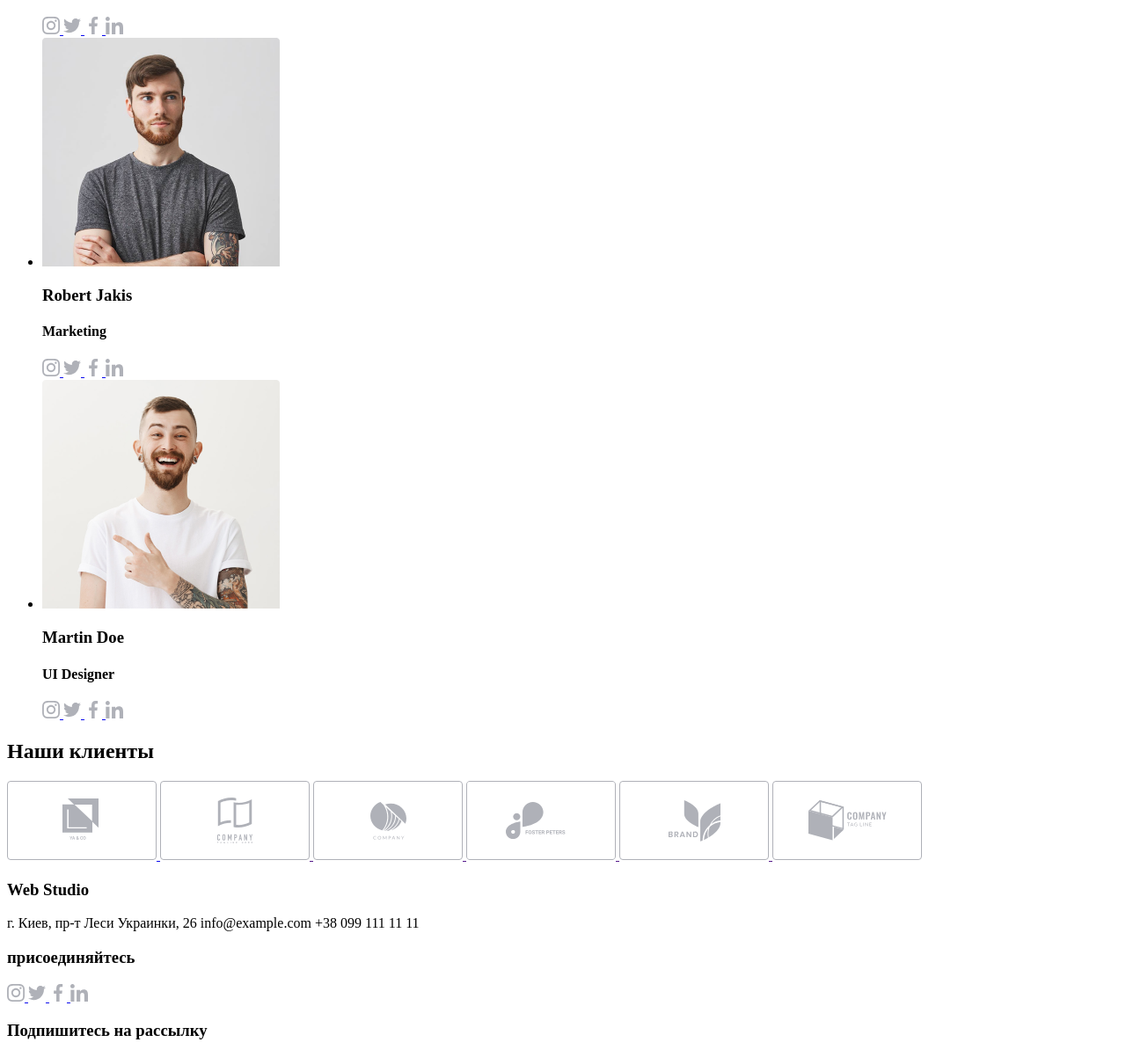
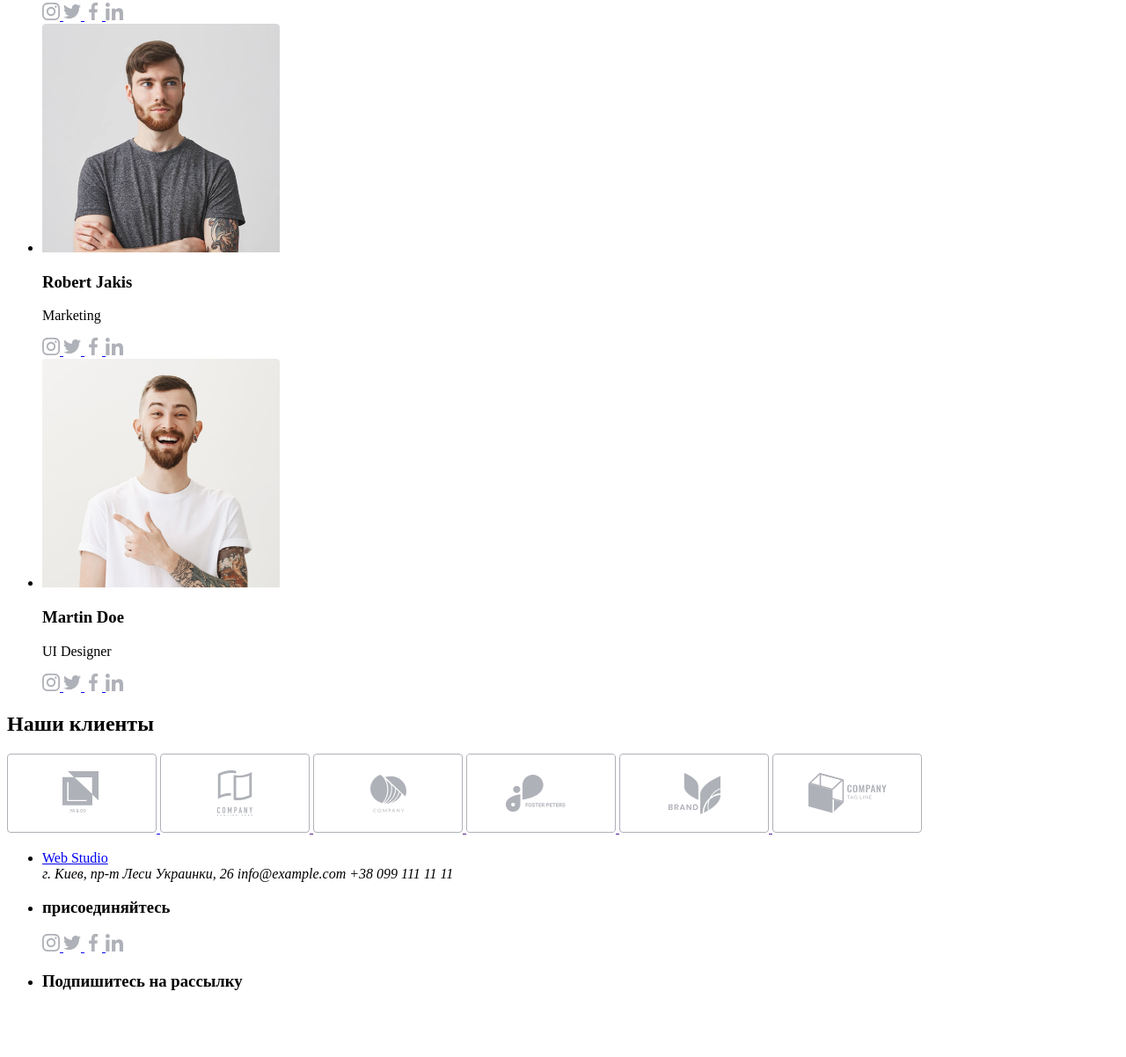
Before and after one commit to ktsulun/goit-markup-hw-01, a plain HTML site: page index.html in a window 1280 px wide. Shown: the part 2745-3947 px from the top of the page at 88% size. After the commit the page ends 3890 px from the top, so only its background shows below. Drawn offline with Linux system fonts and the light colour scheme.

Commit message:
Complete index. html v_2

```diff
--- a/index.html
+++ b/index.html
@@ -141,7 +141,7 @@
               alt="Фотография Джона Смита"
             />
             <h3 lang="en">John Smith</h3>
-            <h4 lang="en">Product Designer</h4>
+            <p lang="en">Product Designer</p>
             <a href="https://www.instagram.com/" target="blank">
               <img
                 src="./images/body/icons/instagram_icon.svg"
@@ -174,7 +174,7 @@
               alt="Фотография Марты Стюард"
             />
             <h3 lang="en">Marta Stewart</h3>
-            <h4 lang="en">Frontend Developer</h4>
+            <p lang="en">Frontend Developer</p>
             <a href="https://www.instagram.com/" target="blank">
               <img
                 src="./images/body/icons/instagram_icon.svg"
@@ -207,7 +207,7 @@
               alt="Фотография Роберта Джейкиса"
             />
             <h3 lang="en">Robert Jakis</h3>
-            <h4 lang="en">Marketing</h4>
+            <p lang="en">Marketing</p>
             <a href="https://www.instagram.com/" target="blank">
               <img
                 src="./images/body/icons/instagram_icon.svg"
@@ -240,7 +240,7 @@
               alt="Фотография Мартина До"
             />
             <h3 lang="en">Martin Doe</h3>
-            <h4 lang="en">UI Designer</h4>
+            <p lang="en">UI Designer</p>
             <a href="https://www.instagram.com/" target="blank">
               <img
                 src="./images/body/icons/instagram_icon.svg"
@@ -303,17 +303,21 @@
           />
         </a>
       </section>
+    </main>
 
     <!--Footer-->
     <footer>
-        <section class="Contacts">
-          <h3>Web Studio</h3>
+      <ul>
+        <li class="Contacts">
+          <a href="/">Web Studio</a>
+          <address>
             <span>г. Киев, пр-т Леси Украинки, 26</span>
             <span>info@example.com</span>
             <span>+38 099 111 11 11</span>
-        </section>
+          </address>
+        </li>
 
-        <section class="social-media-links">
+        <li class="social-media-links">
           <h3>присоединяйтесь</h3>
           <a href="https://www.instagram.com/" target="blank">
             <img
@@ -339,12 +343,12 @@
               alt="Иконка Линкедин"
             />
           </a>
-        </section>
+        </li>
 
-        <section class="flexbox">
+        <li class="subscribe">
           <h3>Подпишитесь на рассылку</h3>
-        </section>
+        </li>
+      </ul>
     </footer>
-    </main>
   </body>
 </html>
```
Lines whose indentation alone changed are shown as unchanged.
